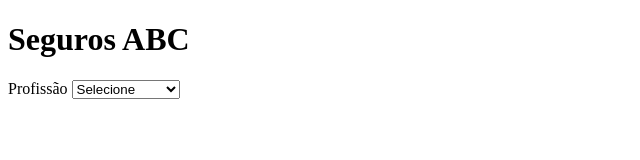
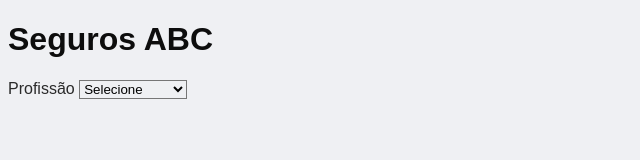
Before and after one commit to wlsf82/seguros, a website: page src/index.html in a window 1280 px wide. Shown: the whole page, without its empty margins (0-640 px from the left). Drawn offline with Linux system fonts and the light colour scheme.

Commit message:
Update app style

```diff
--- a/src/index.html
+++ b/src/index.html
@@ -4,6 +4,16 @@
   <meta charset="UTF-8">
   <meta name="viewport" content="width=device-width, initial-scale=1">
   <style>
+    * {
+      background-color: #eff0f3;
+      font-family: Arial, Helvetica, sans-serif;
+    }
+    h1, h2 {
+      color: #0d0d0d;
+    }
+    label {
+      color: #2a2a2a;
+    }
     #tipos-de-seguro {
       display: none
     }
```
